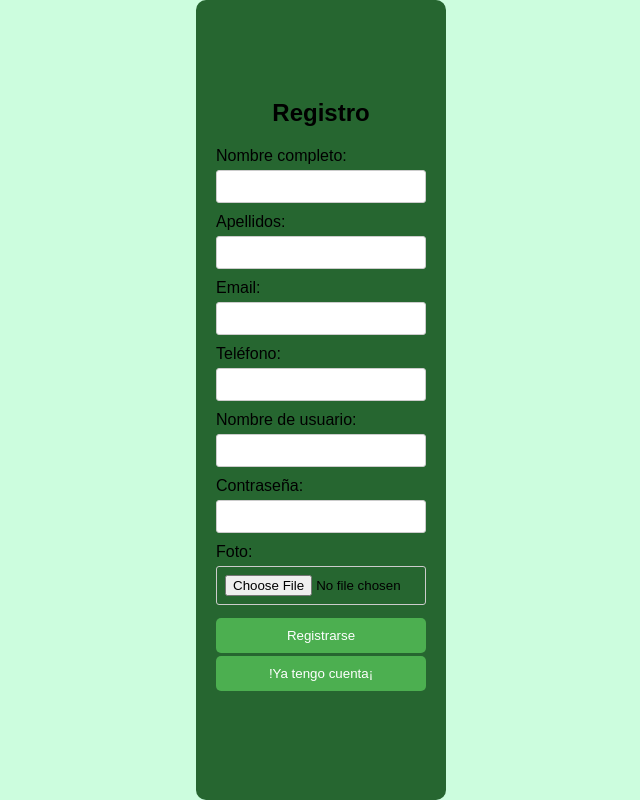
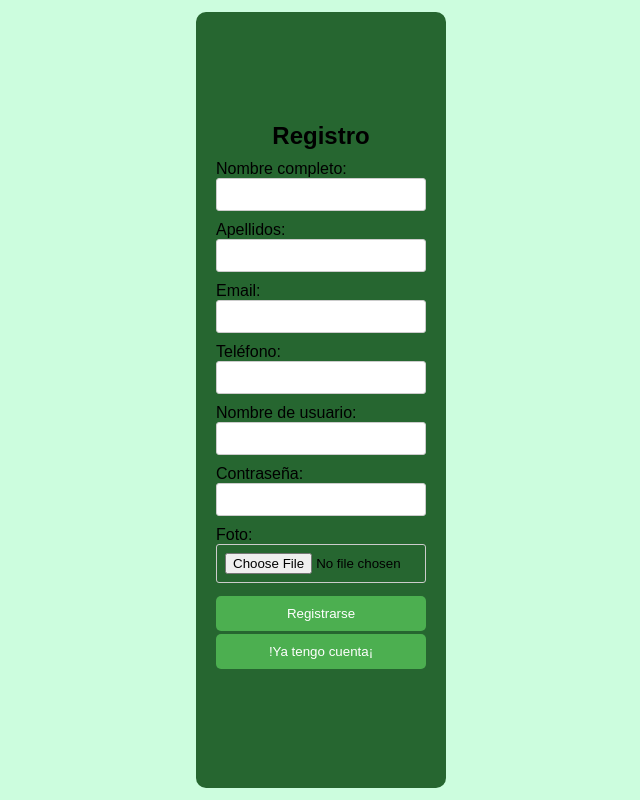
Before and after one commit to ualdra/weekmeal, an Angular app in the folder angular/: page /signup in a window 1280 px wide. Shown: the whole page, without its empty margins (319-959 px from the left). Built offline with nearby package versions, Linux system fonts and the light colour scheme.

Commit message:
vista arreglada

```diff
--- a/angular/src/app/registro/registro.component.css
+++ b/angular/src/app/registro/registro.component.css
@@ -3,7 +3,7 @@
     display: flex;
     justify-content: center;
     align-items: center;
-    height: 100vh; /* Esto centra verticalmente el contenido */
+    height: 97vh; /* Esto centra verticalmente el contenido */
     border-radius: 10px;
   }
 
@@ -14,7 +14,7 @@
 
   .container form h2 {
     text-align: center;
-    margin-bottom: 20px;
+    margin-bottom: 10px;
   }
 
   .container form div {
@@ -23,7 +23,7 @@
 
   .container form label {
     display: block;
-    margin-bottom: 5px;
+    margin-top: 5px;
   }
 
   .container form input[type="text"],
```
